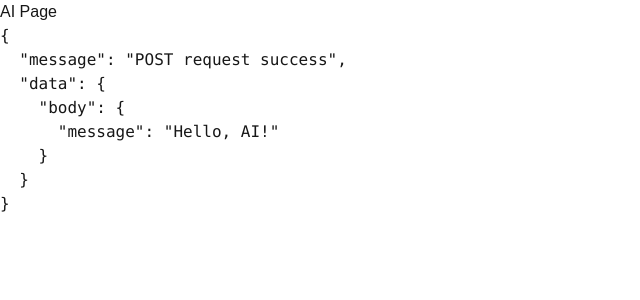
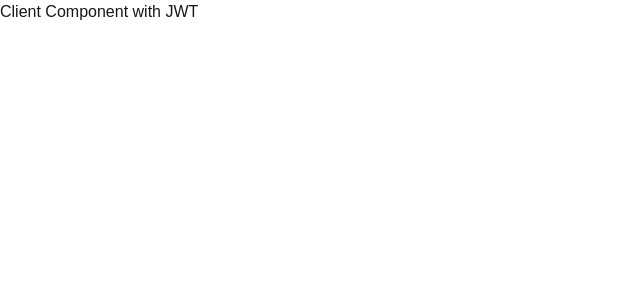
Before and after one commit to benxgao/certifai-app, a Next.js app: page /ai in a window 1280 px wide. Shown: the top 300 px of the page, without its empty margins (0-640 px from the left). Built offline with nearby package versions, Linux system fonts and the light colour scheme; no server answers.

Commit message:
Implement route auth

```diff
--- a/app/ai/client.tsx
+++ b/app/ai/client.tsx
@@ -0,0 +1,88 @@
+'use client';
+
+import React, { useEffect, useState, useContext } from 'react';
+import { jwtVerify } from 'jose';
+import { AuthContext } from '../../src/components/context/AuthProvider';
+
+const secretKey = process.env.NEXT_PUBLIC_JWT_SECRET;
+
+const AIClientPage: React.FC = () => {
+  const [apiData, setApiData] = useState(null);
+  // const [token, setToken] = useState(null);
+  const { token, setToken } = useContext(AuthContext);
+
+  useEffect(() => {
+    async function getJwt() {
+      const res = await fetch('/api/auth', {
+        method: 'POST',
+        headers: {
+          'Content-Type': 'application/json',
+        },
+        body: JSON.stringify({ userId: 'user123' }), // Replace with actual user ID
+      });
+
+      if (!res.ok) {
+        console.error(`fetch error: ${JSON.stringify(res.status)}`);
+        throw new Error(`Failed to fetch data: ${JSON.stringify(res.body)}`);
+      }
+
+      const data = await res.json();
+      console.log(`token is fetched: ${data.token}`);
+
+      setToken(data.token);
+    }
+
+    if (!token) {
+      getJwt();
+    }
+  }, [setToken, token]);
+
+  useEffect(() => {
+    async function fetchData(data) {
+      if (!token) return;
+
+      try {
+        if (!secretKey) throw new Error('JWT secret not configured');
+
+        const { payload, protectedHeader } = await jwtVerify(
+          token,
+          new TextEncoder().encode(secretKey),
+        );
+
+        console.log(`fetchData: payload: ${JSON.stringify(payload)}`);
+        console.log(`fetchData: protectedHeader: ${JSON.stringify(protectedHeader)}`);
+
+        const res = await fetch('/api/ai', {
+          headers: {
+            'Content-Type': 'application/json',
+            Authorization: `Bearer ${token}`,
+          },
+          cache: 'no-store',
+          method: 'POST',
+          body: JSON.stringify(data),
+        });
+
+        if (!res.ok) {
+          console.error(`fetch error: ${JSON.stringify(res.status)}`);
+          throw new Error(`Failed to fetch data: ${JSON.stringify(res.body)}`);
+        }
+
+        setApiData(await res.json());
+      } catch (error) {
+        console.error('JWT verification or fetch error:', error);
+      }
+    }
+
+    fetchData({ data: 'example' });
+  }, [token, setToken]);
+
+  return (
+    <div>
+      <h1>Client Component with JWT</h1>
+      {apiData && <p>Data from Protected API: {JSON.stringify(apiData)}</p>}
+      {token && <p>JWT: {token}</p>}
+    </div>
+  );
+};
+
+export default AIClientPage;
--- a/app/ai/page.tsx
+++ b/app/ai/page.tsx
@@ -1,40 +1,10 @@
 import React from 'react';
+import AIClientPage from './client';
 
-const fetchData = async (data) => {
-  try {
-    const response = await fetch(`${process.env.NEXT_PUBLIC_API_URL}/api/ai`, {
-      cache: 'no-store',
-      method: 'POST',
-      headers: {
-        'Content-Type': 'application/json',
-      },
-      body: JSON.stringify(data),
-    });
-
-    console.log(`process.env.NEXT_PUBLIC_API_URL: ${process.env.NEXT_PUBLIC_API_URL}`);
-
-    if (!response.ok) {
-      // const error = await response.json();
-      console.error(`fetch error: ${JSON.stringify(response.status)}`);
-      throw new Error(`Failed to fetch data: ${JSON.stringify(response.body)}`);
-    }
-
-    const result = await response.json();
-    console.log(`fetch result: ${JSON.stringify(result)}`);
-    return result;
-  } catch (error) {
-    console.error('Error fetching data:', error);
-    return null;
-  }
-};
-
-const AIPage = async ({}) => {
-  const data = await fetchData({ message: 'Hello, AI!' });
-
+const AIPage = () => {
   return (
     <div>
-      <h1>AI Page</h1>
-      <pre>{data ? JSON.stringify(data, null, 2) : 'No data available'}</pre>
+      <AIClientPage />
     </div>
   );
 };
--- a/app/api/ai/route.ts
+++ b/app/api/ai/route.ts
@@ -1,4 +1,8 @@
+import { jwtVerify } from 'jose';
+
 import { NextResponse } from 'next/server';
+
+const secretKey = process.env.JWT_SECRET;
 
 export async function GET(request: Request) {
   console.log(`request: ${JSON.stringify(request)}`);
@@ -9,13 +13,31 @@ export async function GET(request: Request) {
 }
 
 export async function POST(request: Request) {
-  // ...existing code...
+  const authHeader = request.headers.get('Authorization');
+
+  if (!authHeader) {
+    return new Response('Unauthorized', { status: 401 });
+  }
+
+  const token = authHeader.split(' ')[1];
+
   try {
-    const body = await request.json();
-    // Process the POST request data as needed
-    return NextResponse.json({ message: 'POST request success', data: { body: body || '' } });
+    if (!secretKey) throw new Error('JWT secret not configured');
+
+    const { payload, protectedHeader } = await jwtVerify(
+      token,
+      new TextEncoder().encode(secretKey),
+    );
+
+    console.log(`protectedHeader: ${JSON.stringify(protectedHeader)}`);
+
+    const data = { message: `Protected data for user ${payload.userId}` };
+
+    return NextResponse.json({ data });
   } catch (error) {
-    return NextResponse.json({ error: `error: ${error}` }, { status: 400 });
+    console.error('JWT verification error:', error);
+
+    return new Response('Unauthenticated', { status: 401 });
   }
   // ...existing code...
 }
--- /dev/null
+++ b/app/api/auth/route.ts
@@ -0,0 +1,31 @@
+// app/api/auth/route.ts (API Route for JWT generation)
+
+import { SignJWT } from 'jose';
+
+const secretKey = process.env.JWT_SECRET; // Store securely!
+
+export async function POST(request: Request) {
+  if (!secretKey) {
+    return new Response('JWT secret not configured', { status: 500 });
+  }
+
+  const body = await request.json();
+  const userId = body.userId; // Example: get user ID from request
+
+  if (!userId) {
+    return new Response('User ID required', { status: 400 });
+  }
+
+  try {
+    const token = await new SignJWT({ userId: userId })
+      .setProtectedHeader({ alg: 'HS256' })
+      .setIssuedAt()
+      .setExpirationTime('1h') // Token expires in 1 hour
+      .sign(new TextEncoder().encode(secretKey));
+
+    return Response.json({ token: token });
+  } catch (error) {
+    console.error('JWT generation error:', error);
+    return new Response('Internal server error', { status: 500 });
+  }
+}
--- a/app/layout.tsx
+++ b/app/layout.tsx
@@ -1,6 +1,7 @@
 import type { Metadata } from 'next';
 import { Geist, Geist_Mono } from 'next/font/google';
 import './globals.css';
+import { AuthProvider } from '@/src/components/context/AuthProvider';
 
 const geistSans = Geist({
   variable: '--font-geist-sans',
@@ -24,7 +25,9 @@ export default function RootLayout({
 }>) {
   return (
     <html lang="en">
-      <body className={`${geistSans.variable} ${geistMono.variable} antialiased`}>{children}</body>
+      <body className={`${geistSans.variable} ${geistMono.variable} antialiased`}>
+        <AuthProvider>{children}</AuthProvider>
+      </body>
     </html>
   );
 }
--- a/package.json
+++ b/package.json
@@ -12,6 +12,7 @@
     "@genkit-ai/vertexai": "^1.3.0",
     "axios": "^1.8.4",
     "genkit": "^1.3.0",
+    "jose": "^6.0.10",
     "next": "^15.2.2",
     "react": "^19.0.0",
     "react-dom": "^19.0.0",
--- /dev/null
+++ b/src/components/context/AuthProvider.tsx
@@ -0,0 +1,19 @@
+'use client';
+
+import { useState, createContext } from 'react';
+
+// Create a context for the JWT
+export const AuthContext = createContext<{
+  token: string | null;
+  setToken: (token: string | null) => void;
+}>({
+  token: null,
+  setToken: () => {}, // Default is a no-op function
+});
+
+// Create a provider component for the context
+export function AuthProvider({ children }: { children: React.ReactNode }) {
+  const [token, setToken] = useState<string | null>(null);
+
+  return <AuthContext.Provider value={{ token, setToken }}>{children}</AuthContext.Provider>;
+}
```
Also changed, not shown: 1 other file (tests, documents, lock files or other folders).
